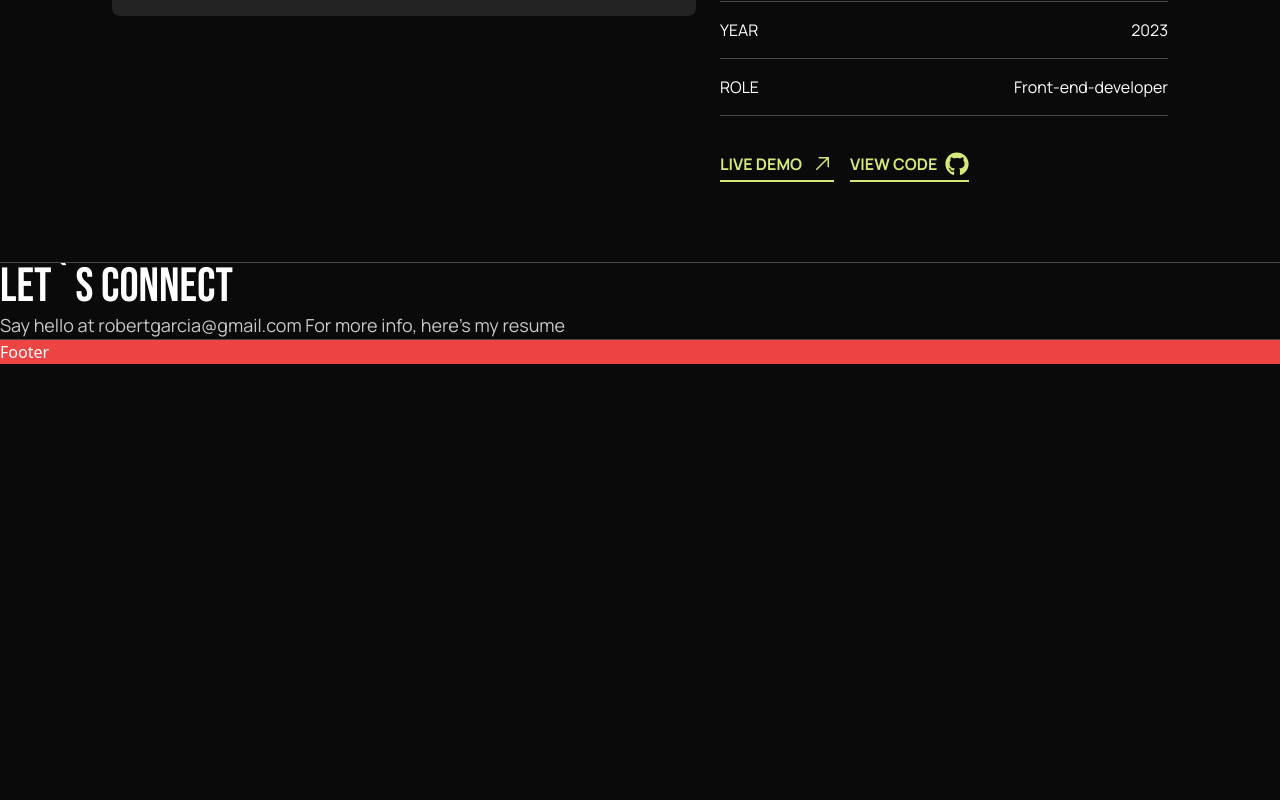
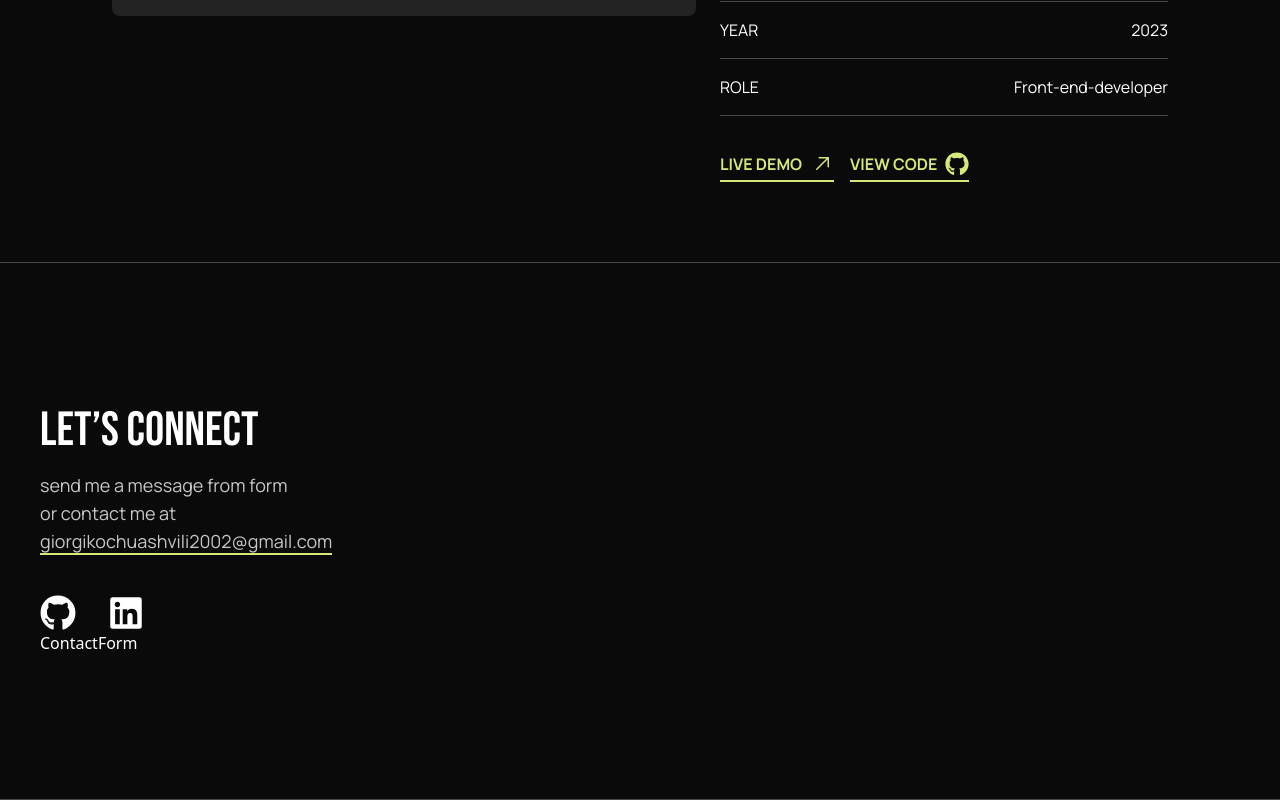
Before and after one commit to giorgio324/portfolio, a Next.js app: page / in a window 1280 px wide. Shown: the part 3945-4745 px from the top of the page. Before the commit the page ends 4309 px from the top, so only its background shows below. Built offline with nearby package versions, Linux system fonts and the light colour scheme.

Commit message:
removed footer added ContactTitle and Contactform components, swapped a tags with Link component

```diff
--- a/src/app/layout.tsx
+++ b/src/app/layout.tsx
@@ -3,7 +3,6 @@ import { Bebas_Neue, Manrope } from 'next/font/google';
 import './globals.css';
 import Navbar from '@/components/navbar/Navbar';
 import MobileNavbar from '@/components/mobileNavbar/MobileNavbar';
-import Footer from '@/components/footer/Footer';
 import { ActiveLinkContextProvider } from '@/context/ActiveLinkContext';
 
 const manrope = Manrope({
@@ -35,7 +34,6 @@ export default function RootLayout({
           <MobileNavbar />
           {children}
         </ActiveLinkContextProvider>
-        <Footer />
       </body>
     </html>
   );
--- a/src/components/contact/Contact.tsx
+++ b/src/components/contact/Contact.tsx
@@ -1,13 +1,11 @@
-import SectionDescription from '../shared/SectionDescription';
-import SectionTitle from '../shared/SectionTitle';
+import ContactForm from './ContactForm';
+import ContactTitle from './ContactTitle';
 
 const Contact = () => {
   return (
-    <div>
-      <SectionTitle>Let`s connect</SectionTitle>
-      <SectionDescription>
-        Say hello at robertgarcia@gmail.com For more info, here’s my resume
-      </SectionDescription>
+    <div className='my-16 md:py-20 px-4 md:px-10 lg:px28'>
+      <ContactTitle />
+      <ContactForm />
     </div>
   );
 };
--- /dev/null
+++ b/src/components/contact/ContactForm.tsx
@@ -0,0 +1,4 @@
+const ContactForm = () => {
+  return <div>ContactForm</div>;
+};
+export default ContactForm;
--- /dev/null
+++ b/src/components/contact/ContactTitle.tsx
@@ -0,0 +1,38 @@
+import { socials } from '@/data/social';
+import SectionDescription from '../shared/SectionDescription';
+import SectionTitle from '../shared/SectionTitle';
+import Reveal from '../animation/Reveal';
+import Link from 'next/link';
+const ContactTitle = () => {
+  return (
+    <div>
+      <SectionTitle>Let’s connect</SectionTitle>
+      <div className='mt-4'>
+        <SectionDescription>
+          send me a message from form
+          <br />
+          or contact me at
+          <br />
+          <a
+            href='mailto:giorgikochuashvili2002@gmail.com'
+            className='border-b-2 border-b-buttonGreenBackgroundColor'
+          >
+            giorgikochuashvili2002@gmail.com
+          </a>
+        </SectionDescription>
+      </div>
+      <div className='flex gap-8 mt-10'>
+        {socials.map((social) => {
+          return (
+            <Reveal key={social.label}>
+              <Link href={social.path} target='_blank'>
+                <social.icon className='text-4xl' />
+              </Link>
+            </Reveal>
+          );
+        })}
+      </div>
+    </div>
+  );
+};
+export default ContactTitle;
--- a/src/components/footer/Footer.tsx
+++ /dev/null
@@ -1,4 +0,0 @@
-const Footer = () => {
-  return <div className='bg-red-500'>Footer</div>;
-};
-export default Footer;
--- a/src/components/navbar/NavbarSocial.tsx
+++ b/src/components/navbar/NavbarSocial.tsx
@@ -1,12 +1,13 @@
 import { socials } from '@/data/social';
+import Link from 'next/link';
 const NavbarSocial = () => {
   return (
     <div className=' flex gap-6 '>
       {socials.map((social) => {
         return (
-          <a href={social.path} target='_blank' key={social.label}>
+          <Link href={social.path} target='_blank' key={social.label}>
             <social.icon className='text-2xl' />
-          </a>
+          </Link>
         );
       })}
     </div>
```
